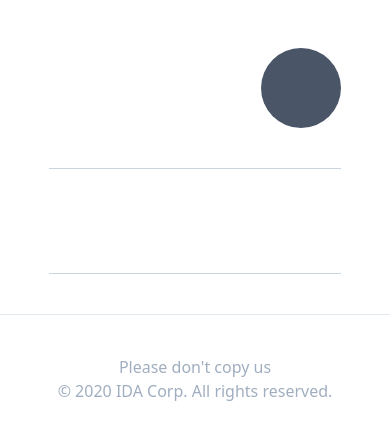
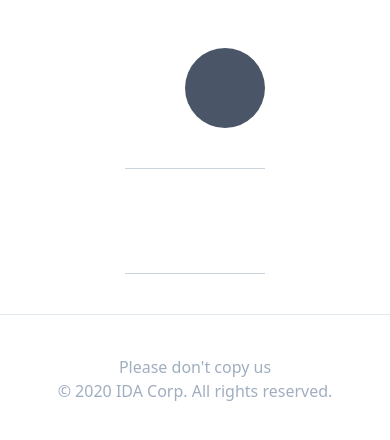
Before and after one commit to JunDamin/ArticleChannel, a Django app: template templates/articles/article_detail.html in a window 390 px wide. Shown: the part 80-520 px from the top of the page. Run offline with Django 3.2, Linux system fonts and the light colour scheme; the template is opened without the code that fills it, so the values that code supplies are empty; parts of the project's set-up code (start-up, migrations or seed data) failed here and were passed over; some libraries are stand-ins or nearby versions.

Commit message:
# 5.3 Responsive design

```diff
--- a/templates/articles/article_detail.html
+++ b/templates/articles/article_detail.html
@@ -7,7 +7,7 @@
 {% block content %}
 
 <div class="container mx-auto flex justify-around pb-10">
-    <div class="w-3/4">
+    <div class="lg:w-1/2 md:w-3/4 ">
         <div class="flex w-full justify-between border-section">
             <div class="pb-1 content-around">
                 <h4 class="text-3xl font-medium h-full">{{article.title}}</h4>
```
